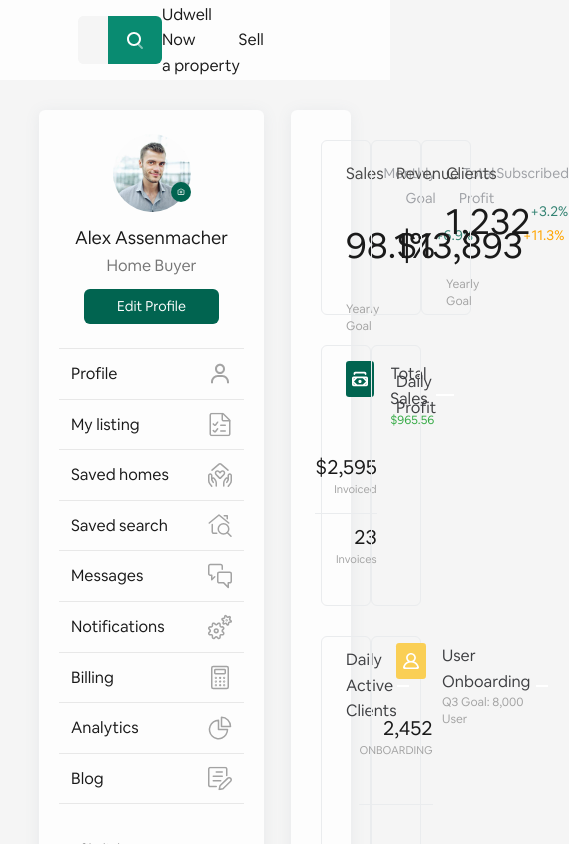
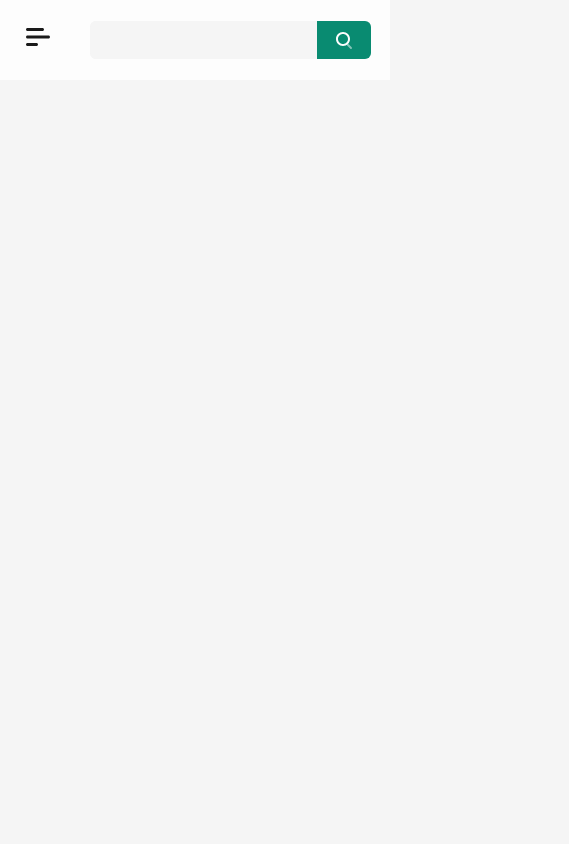
Before and after one commit to abdulmalikgh/front-end-challenge, a React (Create React App) app: page / in a window 390 px wide. Shown: the top 844 px of the page, 569 px wide, since content can reach past the window. Built offline with nearby package versions, Linux system fonts and the light colour scheme.

Commit message:
make header responsive

```diff
--- a/src/App.js
+++ b/src/App.js
@@ -8,11 +8,11 @@ function App() {
   return (
     <div className="App">
       <Header />
-      <main>
+      {/* <main>
         <Sidebar />
         <Main />
       </main>
-      <Footer />
+      <Footer /> */}
     </div>
   );
 }
--- a/src/assets/scss/header.scss
+++ b/src/assets/scss/header.scss
@@ -11,6 +11,9 @@
     align-items: center;
     justify-content: space-between;
     height: inherit;
+    ._icon_small{
+      display: none;
+    }
     .__search {
       background: $page-bg;
       border-radius: 6px;
@@ -86,3 +89,70 @@
     }
   }
 }
+
+@media screen and (max-width: 1200px) {
+  .header{
+    padding-right: 10%;
+    padding-left: 15%;
+    .right_side_nav {
+      display: flex;
+      justify-content: flex-end;
+      column-gap: 56px!important;
+    }
+  }
+}
+@media screen and (max-width: 992px) {
+  .header{
+    padding-right: 5%;
+    padding-left: 5%;
+  }
+}
+@media screen and (max-width: 768px) {
+    .__search {
+      height: 38px!important;
+      width: 346px;
+      max-width: 80%;
+      display: flex;
+      align-items: center;
+      input {
+        width: 60%;
+        background: $page-bg;
+        border: none;
+        margin: 0px;
+        padding: 9px 15px;
+        border-radius: 6px 0px 0px 6px;
+        &:focus {
+          border: none;
+          outline: none;
+          box-shadow: none;
+        }
+      }
+      button {
+        width: 54px;
+        height: 38px!important;
+        outline: none;
+        border: none;
+        margin: none;
+        background: $bg-green;
+        border-radius: 0px 6px 6px 0px;
+        display: flex;
+        justify-content: center;
+        align-items: center;
+      }
+    }
+    .right_side_nav{
+     display: none!important;
+    }
+    ._icon_small {
+      display: block!important;
+      button {
+        outline: none;
+        border: none;
+        background-color: transparent;
+        &:hover {
+          outline: none;
+          border: none;
+        }
+      }
+    }
+}
--- a/src/components/Header.js
+++ b/src/components/Header.js
@@ -5,6 +5,11 @@ function Header() {
     return (
         <header className="header">
             <nav>
+                <div className="icon _icon_small">
+                        <button>
+                            <img src={logoIcon} alt="" />
+                        </button>
+                    </div>
                 <div className="__search">
                     <input name="search" className="_search_input"></input>
                     <button className="search_icon">
```
